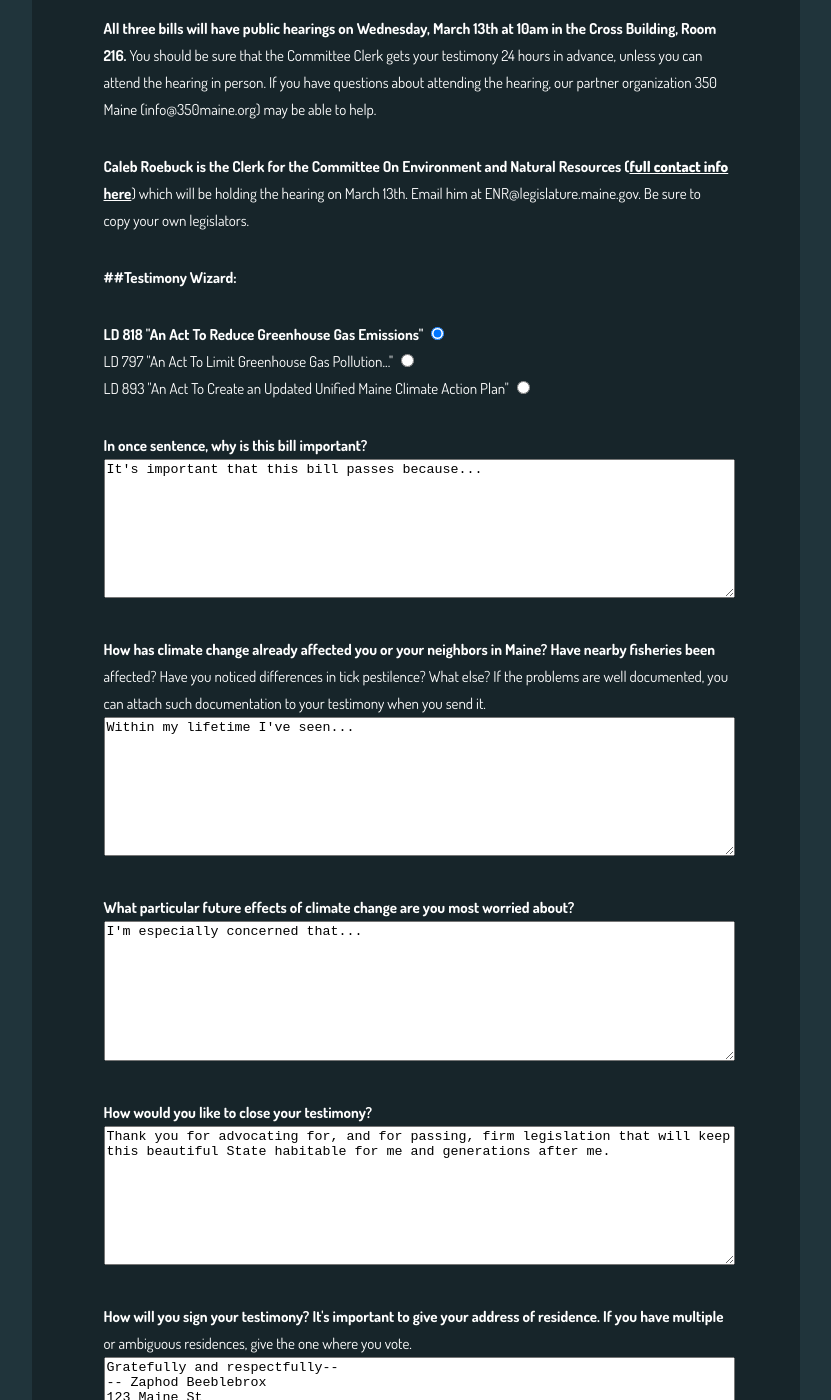
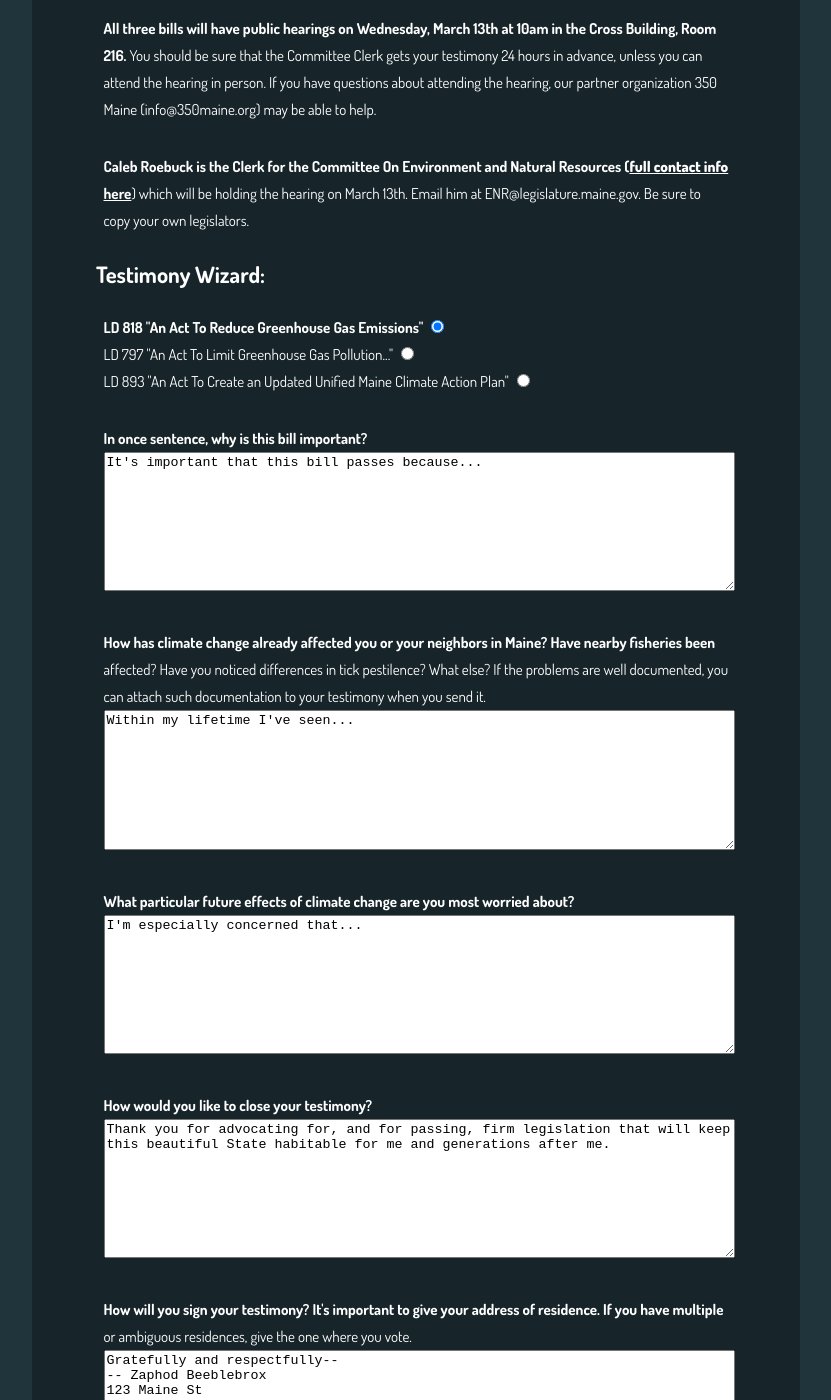
Before and after one commit to ShapeOfMatter/maine-climate-protectors, a Jekyll site: the page built from _posts/2019-02-24-testify-for-ld-818.markdown, in a window 1280 px wide and 1400 px high, scrolled down 463 px. Shown: the whole window, without its empty margins (224-1055 px from the left). Built offline with Jekyll 4.4.1, drawn with Linux system fonts in a browser that asks for light colours.

Commit message:
Updated Testify For Ld 818

```diff
--- a/_posts/2019-02-24-testify-for-ld-818.markdown
+++ b/_posts/2019-02-24-testify-for-ld-818.markdown
@@ -11,7 +11,7 @@
 
 Caleb Roebuck is the Clerk for the Committee On Environment and Natural Resources ([full contact info here](http://legislature.maine.gov/committee/#Committees/ENR)) which will be holding the hearing on March 13th. Email him at ENR@legislature.maine.gov. Be sure to copy your own legislators.
 
-##Testimony Wizard:
+## Testimony Wizard:
 
 <p>
 <label for="ld-818">LD 818 "An Act To Reduce Greenhouse Gas Emissions"</label>
@@ -66,9 +66,9 @@
 
 <p><button id="compose_button" name="compose" type="button">Compose</button></p>
 
-##Output:
+## Output:
 
-<pre id="wizard_output"></pre>
+<pre id="wizard_output" style="width: 100%;overflow: scroll;"></pre>
 
 
 <script type="text/javascript" src="{{ "/assets/2019-02-24-testify-for-ld-818.js" | relative_url }}"></script>
```
